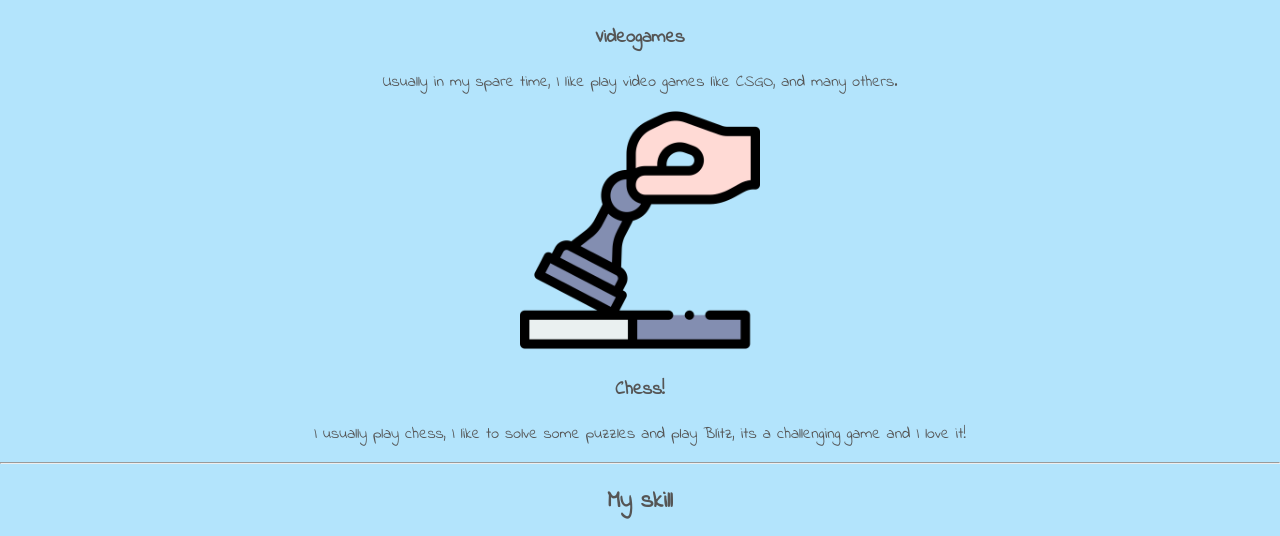
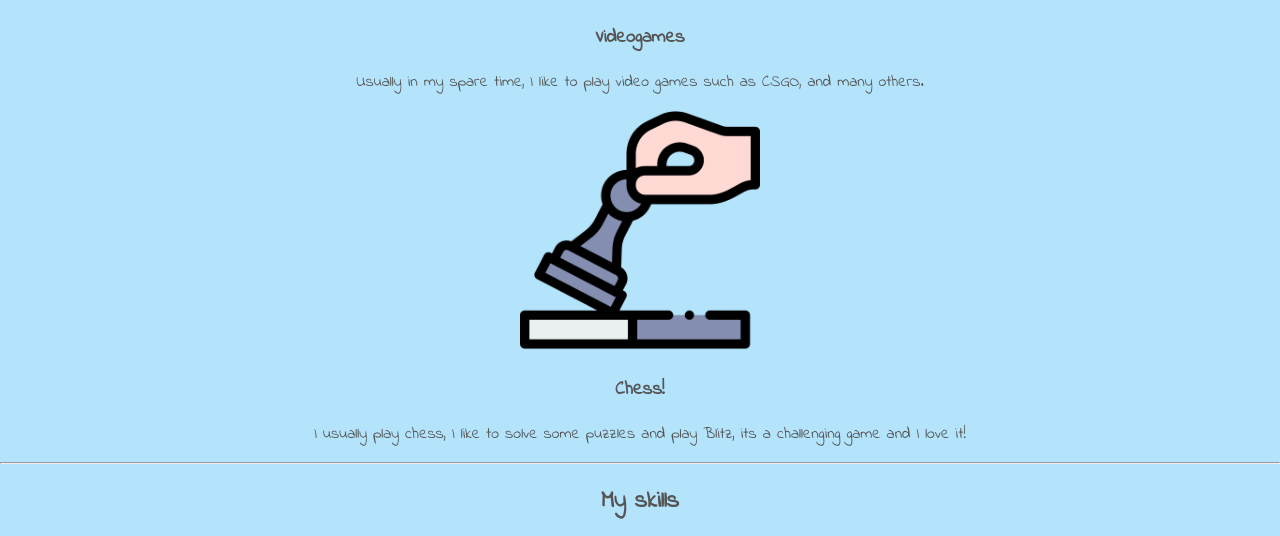
Before and after one commit to nachop51/first_page, a plain HTML site: page index.html in a window 1280 px wide. Shown: the part 1594-2130 px from the top of the page. Drawn offline with Linux system fonts and the light colour scheme.

Commit message:
Update index.html

```diff
--- a/index.html
+++ b/index.html
@@ -48,7 +48,7 @@
           <img class="gaming-img" src="gaming.png" alt="Gaming image" />
           <h3>Videogames</h3>
           <p>
-             Usually in my spare time, I like play video games like CSGO, and many others.
+             Usually in my spare time, I like to play video games such as CSGO, and many others.
           </p>
         </div>
         <div class="hobbies-row">
@@ -63,7 +63,7 @@
       <hr>
       </div>
         <div class="skill-row">
-          <h2>My skill</h2>
+          <h2>My skills</h2>
           <img class="skill-img" src="code.png" alt="Skill image">
           <h3>Programming</h3>
           <p>
```
